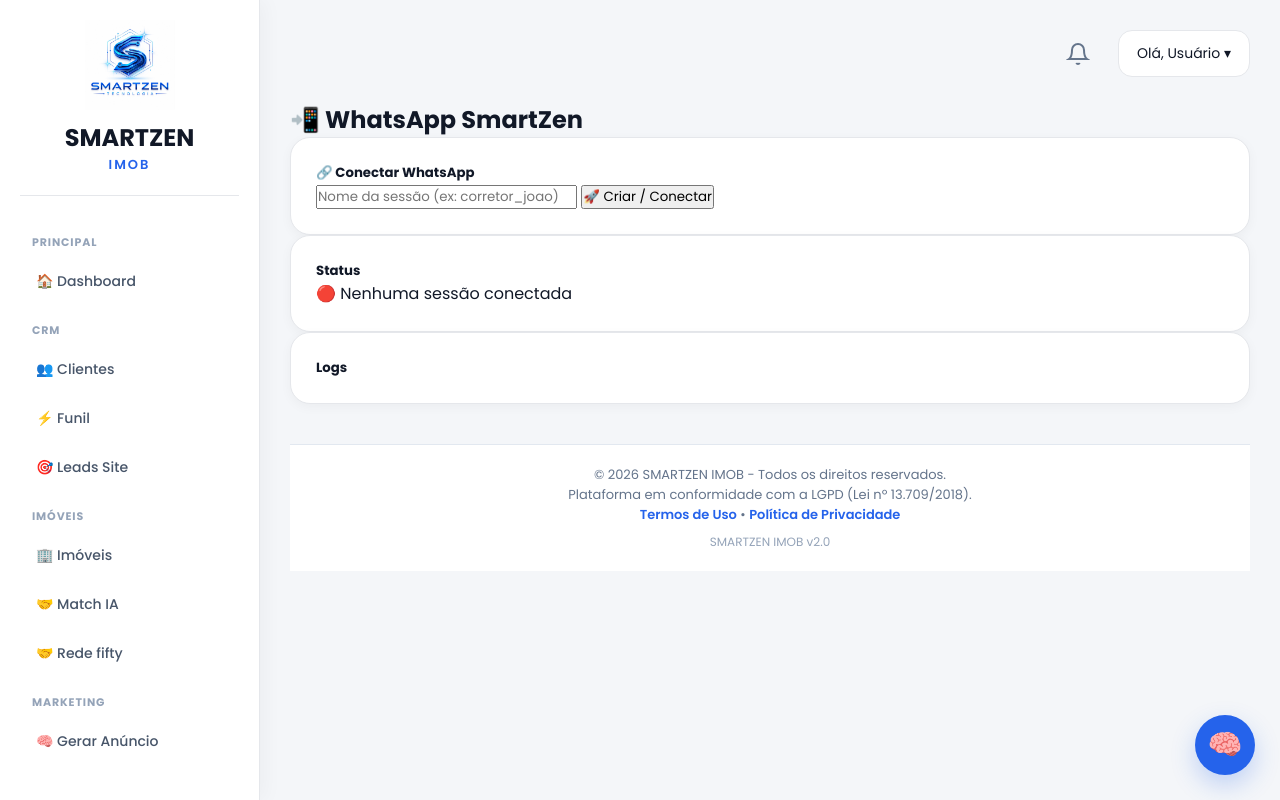
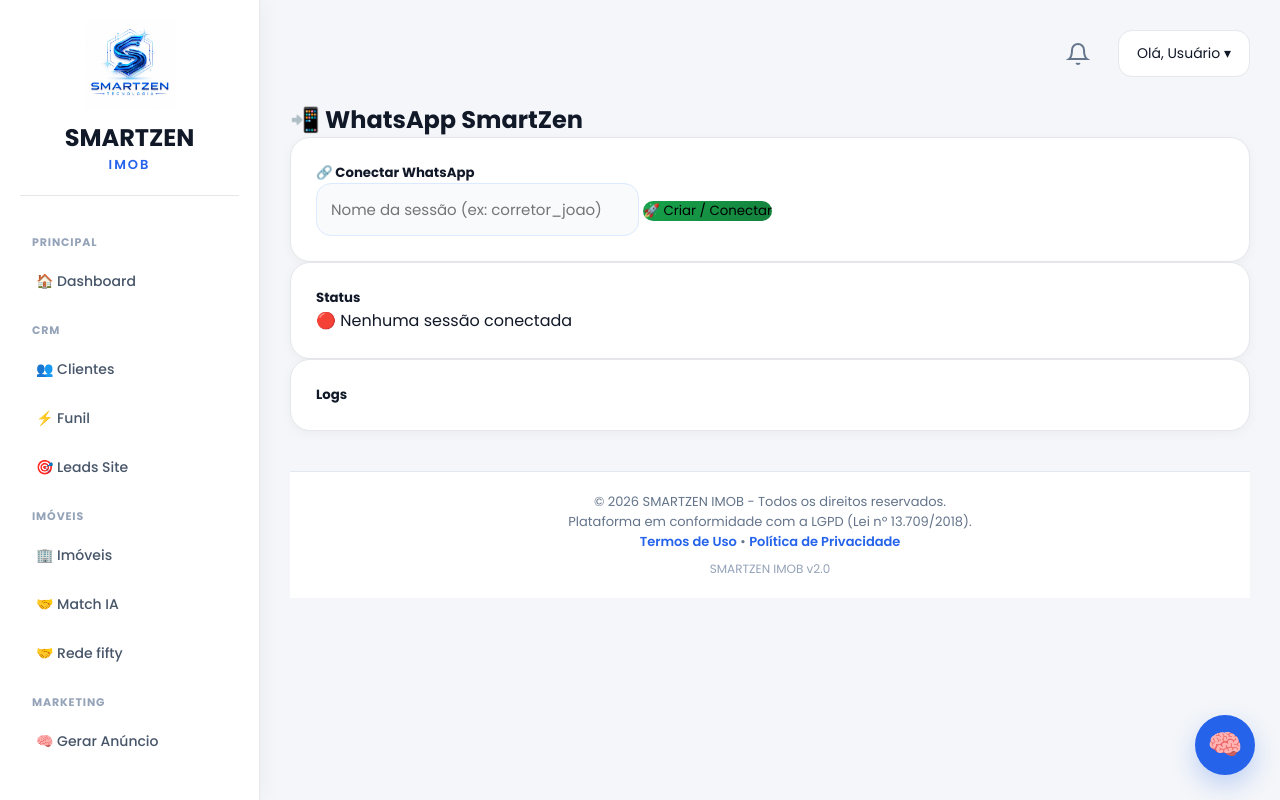
Before and after one commit to jwmister21/smartimob, a Flask app: page /whatsapp in a window 1280 px wide. Run offline with Flask 3, Linux system fonts and the light colour scheme; data that the repository does not hold is empty; parts of the project's set-up code (start-up, migrations or seed data) failed here and were passed over.

Commit message:
Update whatsapp.html

```diff
--- a/templates/whatsapp.html
+++ b/templates/whatsapp.html
@@ -1,6 +1,66 @@
 {% extends "base.html" %}
 {% block content %}
+<style>
+     .form-control{
+    border-radius:15px;
+    padding:14px;
+    border:1px solid #dbeafe;
+    background:#f8fafc;
+    font-size:15px;
+}
 
+
+.form-control:focus{
+
+border-color:#2563eb;
+
+box-shadow:
+0 0 0 3px rgba(37,99,235,.15);
+
+}
+
+
+.btn-primary{
+
+background:linear-gradient(
+135deg,
+#2563eb,
+#1d4ed8
+);
+
+border:none;
+border-radius:15px;
+font-weight:700;
+
+}
+
+
+.btn-success{
+
+background:linear-gradient(
+135deg,
+#16a34a,
+#15803d
+);
+
+border:none;
+border-radius:15px;
+
+}
+
+
+.btn-danger{
+
+background:linear-gradient(
+135deg,
+#dc2626,
+#991b1b
+);
+
+border:none;
+border-radius:15px;
+
+}</style>
 <div class="container mt-4">
 
 
@@ -885,7 +945,9 @@ logEnvio(
 "❌ Falhou: "
 +nome+
 " - "+
-telefone
+telefone+
+"\nResposta: "+
+JSON.stringify(data)
 );
 
 
```
